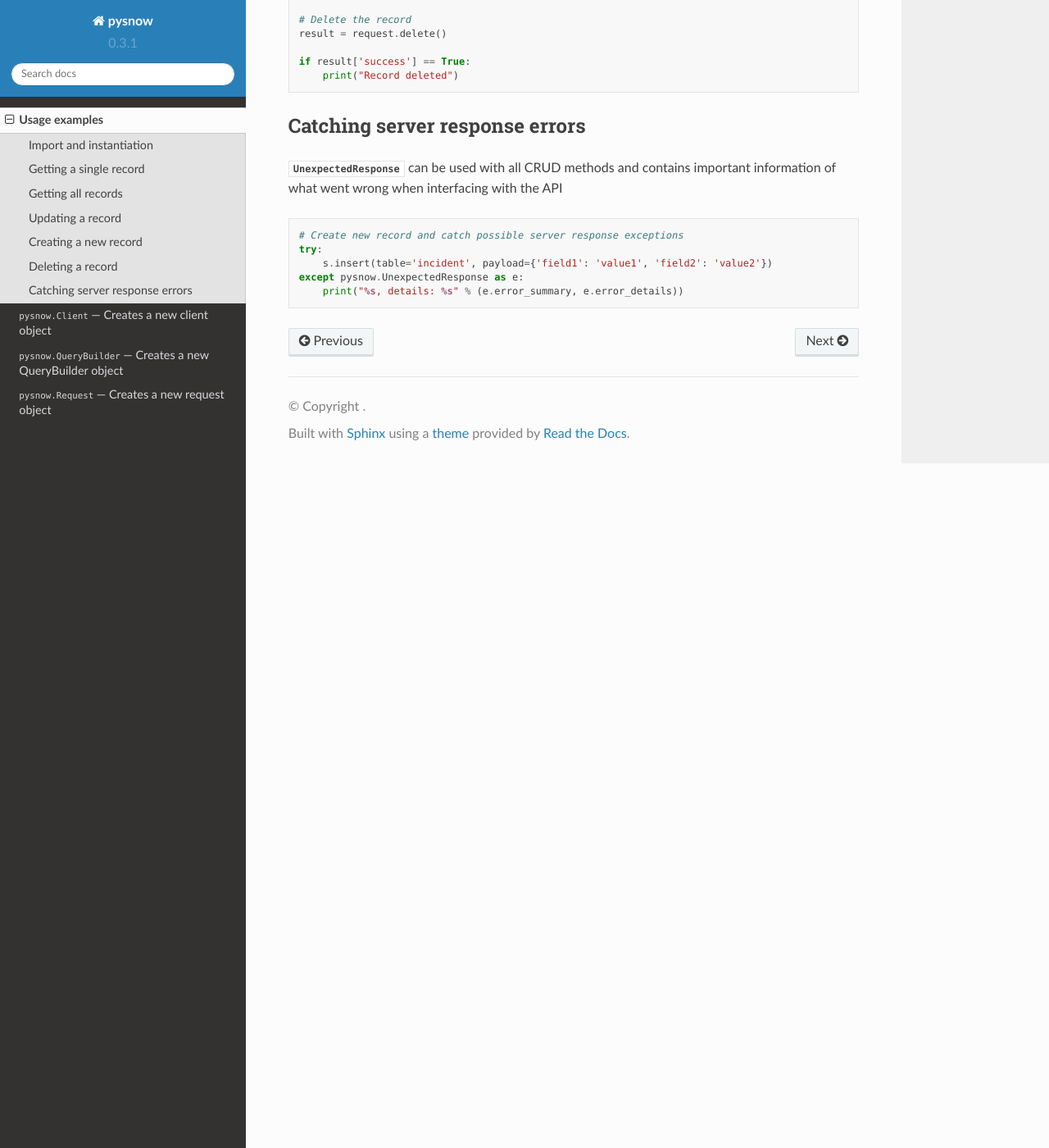
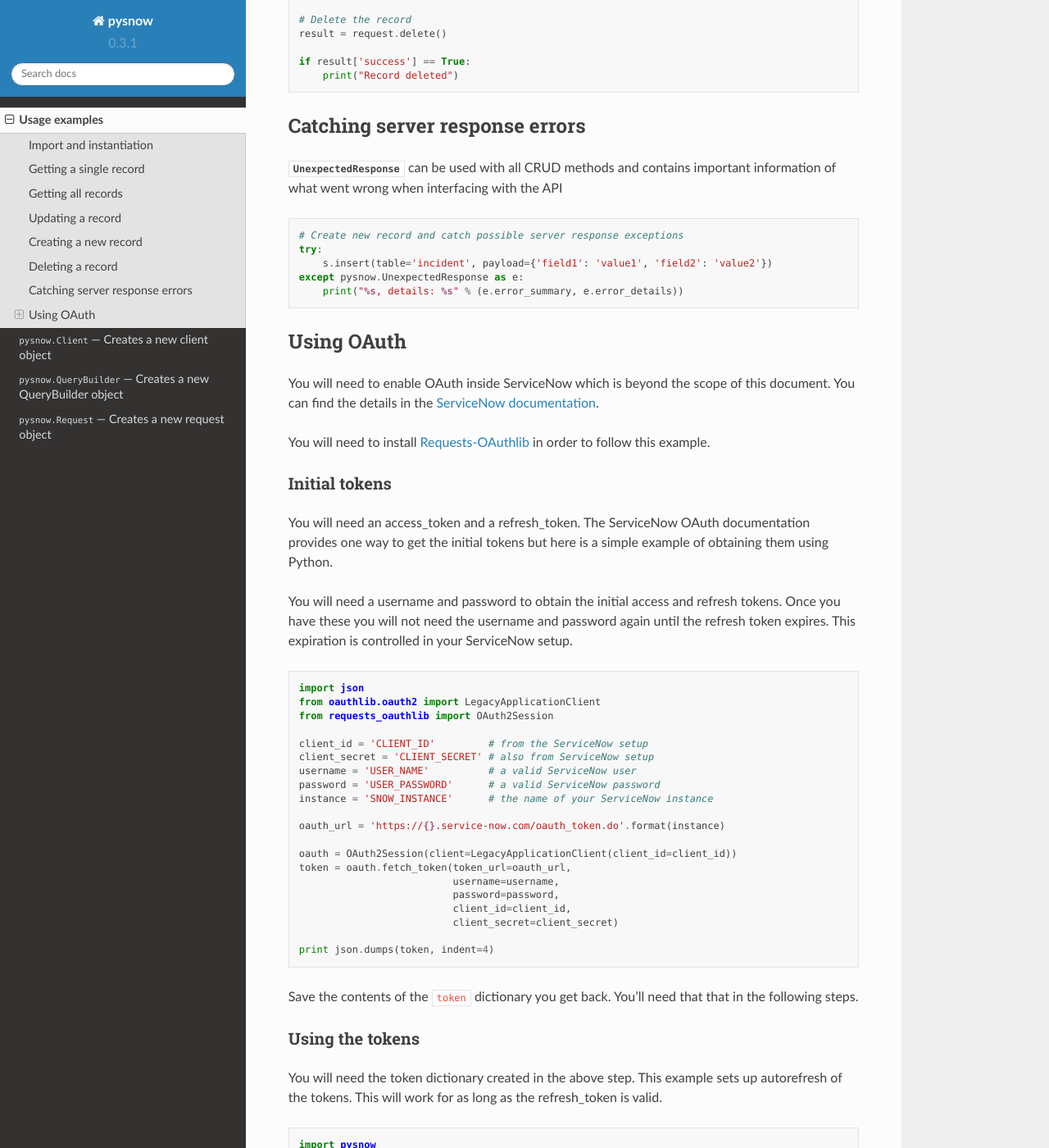
Before and after one commit to rbw/pysnow, a Sphinx documentation site: the page built from docs/examples.rst, in a window 1280 px wide and 1400 px high, scrolled down 1402 px. Shown: the whole window at 82% size. Built offline with Sphinx 7.4.7 and the Read the Docs theme 2.0.0, drawn with Linux system fonts in a browser that asks for light colours; some of the changed text lies outside the part shown.

Commit message:
Allow using supplied session; OAuth example and docs

```diff
--- a/docs/examples.rst
+++ b/docs/examples.rst
@@ -97,3 +97,86 @@ Catching server response errors
        s.insert(table='incident', payload={'field1': 'value1', 'field2': 'value2'})
    except pysnow.UnexpectedResponse as e:
        print("%s, details: %s" % (e.error_summary, e.error_details))
+
+
+Using OAuth
+-----------
+
+You will need to enable OAuth inside ServiceNow which is beyond the scope of this
+document. You can find the details in the `ServiceNow documentation <https://docs.servicenow.com/bundle/istanbul-servicenow-platform/page/integrate/inbound-rest/task/t_EnableOAuthWithREST.html>`_.
+
+You will need to install
+`Requests-OAuthlib <https://requests-oauthlib.readthedocs.io/en/latest/>`_ in order to
+follow this example.
+
+Initial tokens
+^^^^^^^^^^^^^^
+
+You will need an access_token and a refresh_token. The ServiceNow OAuth documentation
+provides one way to get the initial tokens but here is a simple example of obtaining
+them using Python.
+
+You will need a username and password to obtain the initial access and refresh tokens.
+Once you have these you will not need the username and password again until the
+refresh token expires. This expiration is controlled in your ServiceNow setup.
+
+.. code-block:: python
+
+
+   import json
+   from oauthlib.oauth2 import LegacyApplicationClient
+   from requests_oauthlib import OAuth2Session
+
+   client_id = 'CLIENT_ID'         # from the ServiceNow setup
+   client_secret = 'CLIENT_SECRET' # also from ServiceNow setup
+   username = 'USER_NAME'          # a valid ServiceNow user
+   password = 'USER_PASSWORD'      # a valid ServiceNow password
+   instance = 'SNOW_INSTANCE'      # the name of your ServiceNow instance
+
+   oauth_url = 'https://{}.service-now.com/oauth_token.do'.format(instance)
+
+   oauth = OAuth2Session(client=LegacyApplicationClient(client_id=client_id))
+   token = oauth.fetch_token(token_url=oauth_url,
+                             username=username,
+                             password=password,
+                             client_id=client_id,
+                             client_secret=client_secret)
+
+   print json.dumps(token, indent=4)
+
+Save the contents of the ``token`` dictionary you get back. You'll need that that in
+the following steps.
+
+Using the tokens
+^^^^^^^^^^^^^^^^
+
+You will need the token dictionary created in the above step. This example sets up
+autorefresh of the tokens. This will work for as long as the refresh_token is valid.
+
+.. code-block:: python
+
+   import pysnow
+   from oauthlib.oauth2 import LegacyApplicationClient
+   from requests_oauthlib import OAuth2Session
+
+   client_id = 'CLIENT_ID'         # from the ServiceNow setup
+   client_secret = 'CLIENT_SECRET' # also from ServiceNow setup
+   username = 'USER_NAME'          # a valid ServiceNow user
+
+   oauth_url = 'https://{}.service-now.com/oauth_token.do'.format(instance)
+
+   token = ... # token dict from the previous step
+
+   refresh_kwargs = { "client_id": client_id, "client_secret": client_secret }
+
+   def token_updater(new_token):
+       # callback to update/store the new tokens
+       pass
+
+   oauth_session = OAuth2Session(client=LegacyApplicationClient(client_id=client_id),
+                                 token=token,
+                                 auto_refresh_url=oauth_url,
+                                 auto_refresh_kwargs=refresh_kwargs,
+                                 token_updater=token_updater)
+
+   s = pysnow.client(instance=instance, session=oauth_session, raise_on_empty=True)
```
Also changed, not shown: README.rst (+18 -0 lines), pysnow.py (+16 -7 lines).
